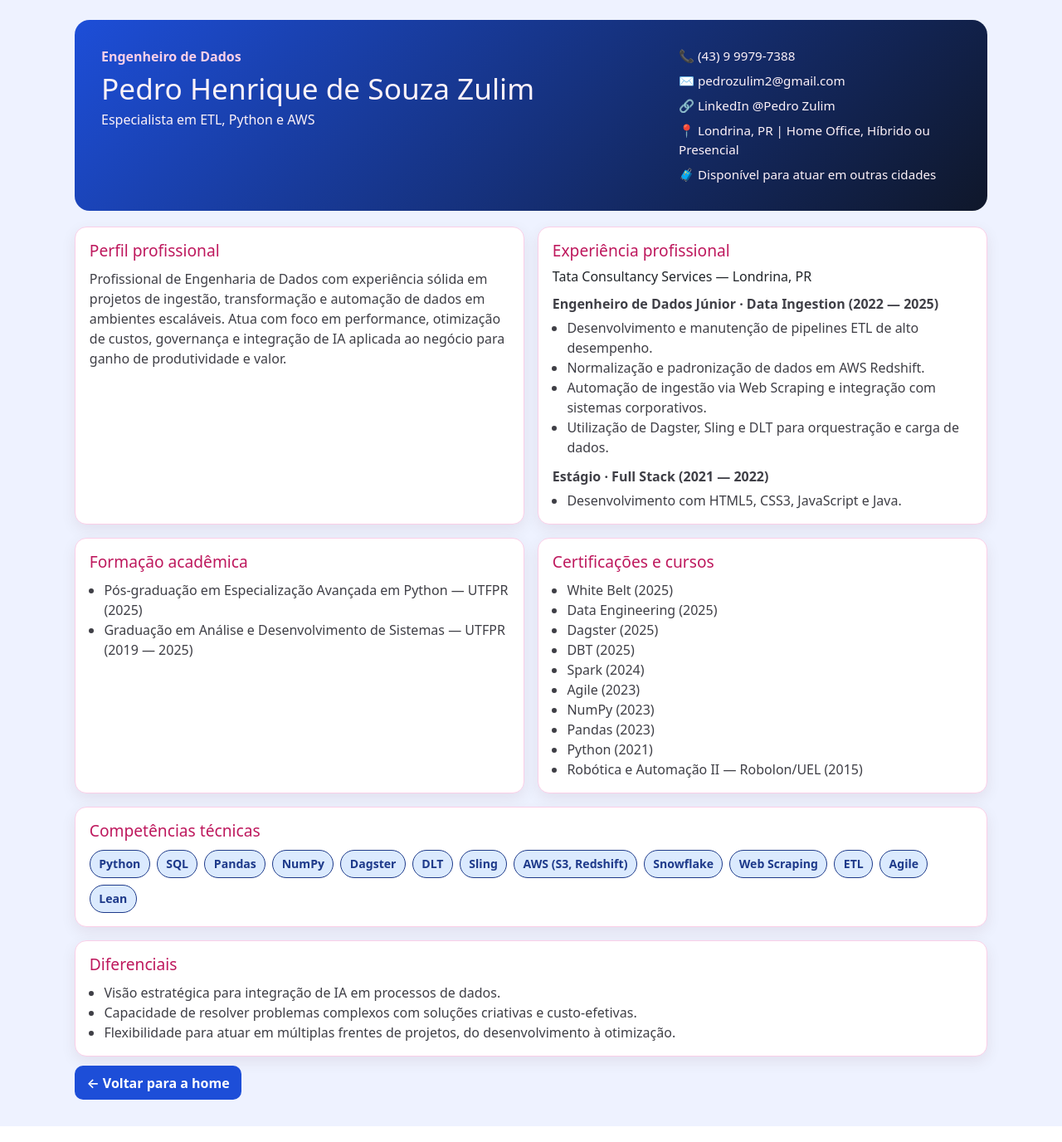
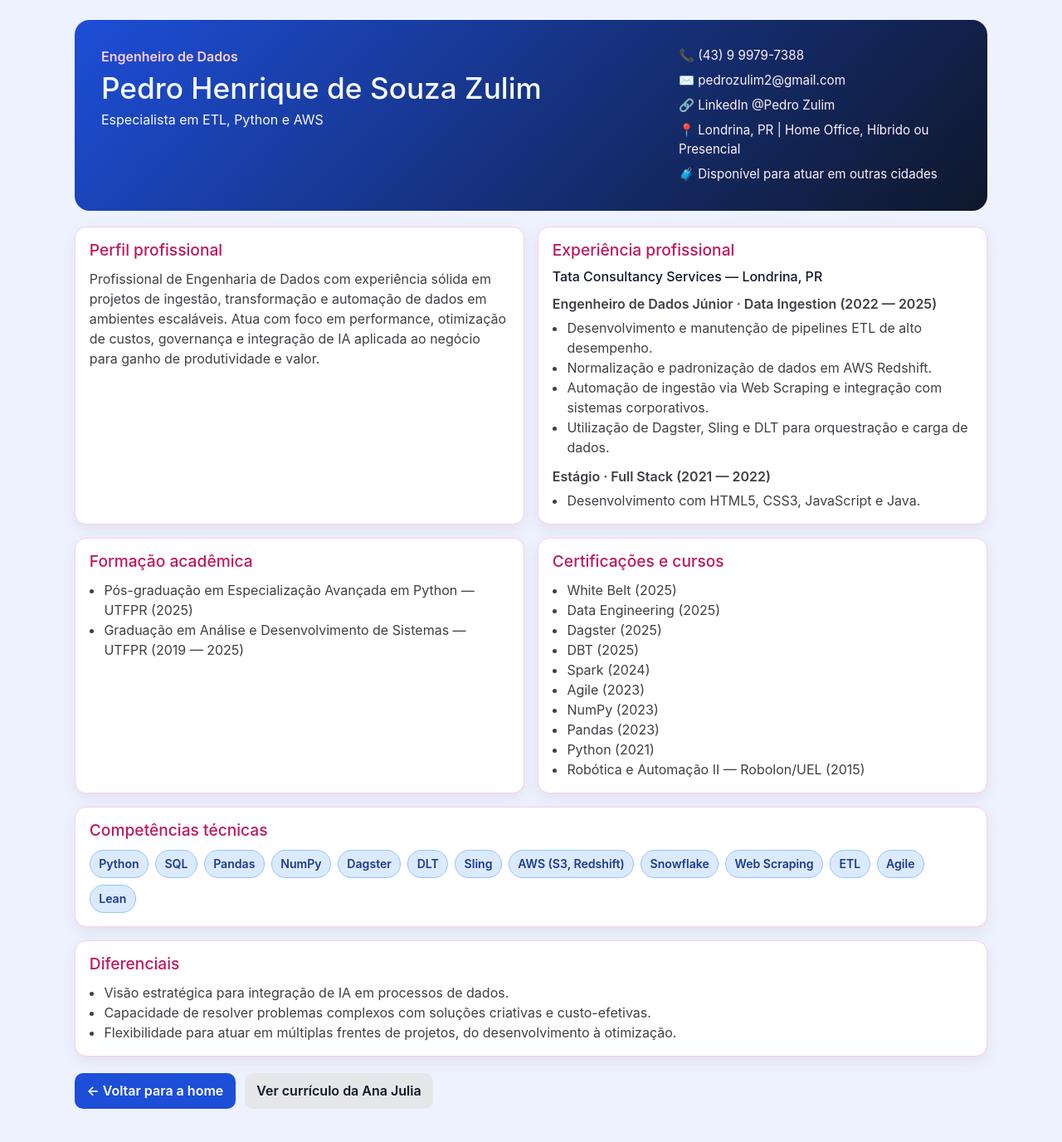
Before and after one commit to PedroZulim/curriculo-portfolio-react, a React (Vite) app: page /#/PedroZulim in a window 1280 px wide. Shown: the whole page at 83% size. Built offline with nearby package versions, Linux system fonts and the light colour scheme.

Commit message:
feat: aplica melhorias de SEO, acessibilidade e UX nos currículos

```diff
--- a/index.html
+++ b/index.html
@@ -1,10 +1,36 @@
 <!doctype html>
-<html lang="en">
+<html lang="pt-BR">
   <head>
     <meta charset="UTF-8" />
+    <meta name="viewport" content="width=device-width, initial-scale=1.0" />
+    <title>Zulim's Tech | Portfólio Profissional</title>
+    <meta
+      name="description"
+      content="Portfólio profissional com currículos de Pedro Henrique Zulim e Ana Julia, com experiência, competências e formação."
+    />
+    <meta name="author" content="Zulim's Tech" />
+    <link rel="canonical" href="https://pedrozulim.github.io/curriculo-portfolio-react/" />
+
+    <meta property="og:type" content="website" />
+    <meta property="og:locale" content="pt_BR" />
+    <meta property="og:site_name" content="Zulim's Tech" />
+    <meta property="og:title" content="Zulim's Tech | Portfólio Profissional" />
+    <meta
+      property="og:description"
+      content="Conheça os currículos de Pedro Henrique Zulim e Ana Julia em um portfólio profissional moderno."
+    />
+    <meta property="og:url" content="https://pedrozulim.github.io/curriculo-portfolio-react/" />
+    <meta property="og:image" content="https://pedrozulim.github.io/curriculo-portfolio-react/vite.svg" />
+
+    <meta name="twitter:card" content="summary_large_image" />
+    <meta name="twitter:title" content="Zulim's Tech | Portfólio Profissional" />
+    <meta
+      name="twitter:description"
+      content="Portfólio profissional com detalhes de experiência, competências e formação."
+    />
+    <meta name="twitter:image" content="https://pedrozulim.github.io/curriculo-portfolio-react/vite.svg" />
+
     <link rel="icon" type="image/svg+xml" href="/vite.svg" />
-    <meta name="viewport" content="width=device-width, initial-scale=1.0" />
-    <title>Zulim's Tech</title>
   </head>
   <body>
     <div id="root"></div>
--- a/package.json
+++ b/package.json
@@ -6,7 +6,8 @@
     "build": "vite build",
     "preview": "vite preview",
     "predeploy": "npm run build",
-    "deploy": "gh-pages -d dist"
+    "deploy": "gh-pages -d dist",
+    "lint": "eslint ."
   },
   "dependencies": {
     "bootstrap": "^5.3.7",
--- a/src/main.jsx
+++ b/src/main.jsx
@@ -1,6 +1,7 @@
 import React from "react";
 import ReactDOM from "react-dom/client";
 import App from "./App";
+import "./styles/global.css";
 
 ReactDOM.createRoot(document.getElementById("root")).render(
   <React.StrictMode>
--- a/src/pages/CurriculoAna.jsx
+++ b/src/pages/CurriculoAna.jsx
@@ -1,4 +1,5 @@
 import { Link } from "react-router-dom";
+import "../styles/CurriculoBase.css";
 import "../styles/CurriculoAna.css";
 
 function CurriculoAna() {
@@ -16,9 +17,9 @@ function CurriculoAna() {
   ];
 
   return (
-    <main className="curriculo-ana-page">
+    <main className="curriculo-page curriculo-ana-page">
       <div className="curriculo-container">
-        <header className="hero-card ana-hero-card">
+        <header className="hero-card ana-hero-card" aria-label="Resumo profissional de Ana Julia">
           <div>
             <p className="hero-role">Estagiária de Direito</p>
             <h1>Ana Julia</h1>
@@ -27,14 +28,14 @@ function CurriculoAna() {
             </p>
           </div>
           <div className="hero-contact">
-            <a href="mailto:anajulia@email.com">✉️ anajulia@email.com</a>
-            <a href="tel:+550000000000">📞 (00) 00000-0000</a>
+            <p>✉️ E-mail profissional disponível sob solicitação</p>
+            <p>📞 Telefone profissional disponível sob solicitação</p>
             <p>📍 Londrina, PR</p>
             <p>⚖️ Disponível para estágio presencial, híbrido ou remoto</p>
           </div>
         </header>
 
-        <section className="content-grid">
+        <section className="content-grid" aria-label="Conteúdo do currículo de Ana Julia">
           <article className="content-card">
             <h2>Perfil profissional</h2>
             <p>
@@ -56,9 +57,7 @@ function CurriculoAna() {
                 Pesquisa de legislação, doutrina e jurisprudência para suporte
                 técnico.
               </li>
-              <li>
-                Atendimento a clientes e organização de documentos processuais.
-              </li>
+              <li>Atendimento a clientes e organização de documentos processuais.</li>
               <li>
                 Acompanhamento de prazos e movimentações processuais em múltiplas
                 áreas do Direito.
@@ -119,6 +118,9 @@ function CurriculoAna() {
           <Link to="/" className="back-button ana-back-button">
             ← Voltar para a home
           </Link>
+          <Link to="/PedroZulim" className="secondary-button">
+            Ver currículo do Pedro Zulim
+          </Link>
         </div>
       </div>
     </main>
--- a/src/pages/CurriculoPedro.jsx
+++ b/src/pages/CurriculoPedro.jsx
@@ -1,4 +1,5 @@
 import { Link } from "react-router-dom";
+import "../styles/CurriculoBase.css";
 import "../styles/CurriculoPedro.css";
 
 function CurriculoPedro() {
@@ -19,9 +20,9 @@ function CurriculoPedro() {
   ];
 
   return (
-    <main className="curriculo-pedro-page">
+    <main className="curriculo-page curriculo-pedro-page">
       <div className="curriculo-container">
-        <header className="hero-card">
+        <header className="hero-card" aria-label="Resumo profissional de Pedro Zulim">
           <div>
             <p className="hero-role">Engenheiro de Dados</p>
             <h1>Pedro Henrique de Souza Zulim</h1>
@@ -42,7 +43,7 @@ function CurriculoPedro() {
           </div>
         </header>
 
-        <section className="content-grid">
+        <section className="content-grid" aria-label="Conteúdo do currículo de Pedro">
           <article className="content-card">
             <h2>Perfil profissional</h2>
             <p>
@@ -57,12 +58,19 @@ function CurriculoPedro() {
           <article className="content-card">
             <h2>Experiência profissional</h2>
             <h3>Tata Consultancy Services — Londrina, PR</h3>
-            <p className="item-title">Engenheiro de Dados Júnior · Data Ingestion (2022 — 2025)</p>
+            <p className="item-title">
+              Engenheiro de Dados Júnior · Data Ingestion (2022 — 2025)
+            </p>
             <ul>
               <li>Desenvolvimento e manutenção de pipelines ETL de alto desempenho.</li>
               <li>Normalização e padronização de dados em AWS Redshift.</li>
-              <li>Automação de ingestão via Web Scraping e integração com sistemas corporativos.</li>
-              <li>Utilização de Dagster, Sling e DLT para orquestração e carga de dados.</li>
+              <li>
+                Automação de ingestão via Web Scraping e integração com sistemas
+                corporativos.
+              </li>
+              <li>
+                Utilização de Dagster, Sling e DLT para orquestração e carga de dados.
+              </li>
             </ul>
             <p className="item-title">Estágio · Full Stack (2021 — 2022)</p>
             <ul>
@@ -73,8 +81,13 @@ function CurriculoPedro() {
           <article className="content-card">
             <h2>Formação acadêmica</h2>
             <ul>
-              <li>Pós-graduação em Especialização Avançada em Python — UTFPR (2025)</li>
-              <li>Graduação em Análise e Desenvolvimento de Sistemas — UTFPR (2019 — 2025)</li>
+              <li>
+                Pós-graduação em Especialização Avançada em Python — UTFPR (2025)
+              </li>
+              <li>
+                Graduação em Análise e Desenvolvimento de Sistemas — UTFPR (2019 —
+                2025)
+              </li>
             </ul>
           </article>
 
@@ -108,16 +121,14 @@ function CurriculoPedro() {
           <article className="content-card full-width">
             <h2>Diferenciais</h2>
             <ul>
+              <li>Visão estratégica para integração de IA em processos de dados.</li>
               <li>
-                Visão estratégica para integração de IA em processos de dados.
+                Capacidade de resolver problemas complexos com soluções criativas e
+                custo-efetivas.
               </li>
               <li>
-                Capacidade de resolver problemas complexos com soluções
-                criativas e custo-efetivas.
-              </li>
-              <li>
-                Flexibilidade para atuar em múltiplas frentes de projetos,
-                do desenvolvimento à otimização.
+                Flexibilidade para atuar em múltiplas frentes de projetos, do
+                desenvolvimento à otimização.
               </li>
             </ul>
           </article>
@@ -127,6 +138,9 @@ function CurriculoPedro() {
           <Link to="/" className="back-button">
             ← Voltar para a home
           </Link>
+          <Link to="/AnaJulia" className="secondary-button">
+            Ver currículo da Ana Julia
+          </Link>
         </div>
       </div>
     </main>
--- a/src/pages/Home.jsx
+++ b/src/pages/Home.jsx
@@ -18,7 +18,7 @@ function Home() {
           <article className="profile-card">
             <h2>Pedro Henrique Zulim</h2>
             <p>Engenheiro de Dados | Especialista em ETL, Python e AWS.</p>
-            <Link to="/PedroZulim" className="profile-link">
+            <Link to="/PedroZulim" className="profile-link" aria-label="Ver currículo de Pedro Henrique Zulim">
               Ver currículo
             </Link>
           </article>
@@ -29,7 +29,7 @@ function Home() {
               Estagiária de Direito com atuação em áreas Trabalhista,
               Previdenciária, Civil e Família.
             </p>
-            <Link to="/AnaJulia" className="profile-link">
+            <Link to="/AnaJulia" className="profile-link" aria-label="Ver currículo de Ana Julia">
               Ver currículo
             </Link>
           </article>
--- a/src/styles/CurriculoAna.css
+++ b/src/styles/CurriculoAna.css
@@ -1,81 +1,29 @@
 .curriculo-ana-page {
-  min-height: 100vh;
   background: #fdf2f8;
-  padding: 1.5rem 1rem 2.5rem;
-}
-
-.curriculo-container {
-  width: min(1100px, 100%);
-  margin: 0 auto;
-}
-
-.hero-card {
-  border-radius: 18px;
-  color: #fdf2f8;
-  padding: clamp(1.2rem, 3vw, 2rem);
-  display: grid;
-  gap: 1rem;
-  grid-template-columns: 2fr 1fr;
 }
 
 .ana-hero-card {
   background: linear-gradient(135deg, #be185d, #7e22ce);
+  color: #fdf2f8;
 }
 
 .hero-role {
-  margin: 0;
   color: #fbcfe8;
-  font-weight: 600;
-}
-
-.hero-card h1 {
-  margin: 0.3rem 0;
-  font-size: clamp(1.4rem, 3vw, 2.2rem);
-}
-
-.hero-subtitle {
-  margin: 0;
-}
-
-.hero-contact {
-  display: grid;
-  align-content: start;
-  gap: 0.45rem;
-  font-size: 0.95rem;
 }
 
 .hero-contact a,
 .hero-contact p {
   color: #fdf2f8;
-  margin: 0;
-  text-decoration: none;
-}
-
-.content-grid {
-  margin-top: 1.2rem;
-  display: grid;
-  grid-template-columns: repeat(12, 1fr);
-  gap: 1rem;
 }
 
 .content-card {
-  grid-column: span 6;
   background: #fff;
   border: 1px solid #fbcfe8;
-  border-radius: 14px;
-  padding: 1rem 1.05rem;
   box-shadow: 0 6px 18px rgba(76, 5, 25, 0.08);
 }
 
 .content-card h2 {
-  margin: 0 0 0.7rem;
   color: #be185d;
-  font-size: 1.2rem;
-}
-
-.content-card h3 {
-  margin: 0 0 0.4rem;
-  font-size: 1rem;
 }
 
 .content-card p,
@@ -83,50 +31,10 @@
   color: #3f3f46;
 }
 
-.content-card ul {
-  margin: 0;
-  padding-left: 1.1rem;
-}
-
-.item-title {
-  margin: 0.7rem 0 0.3rem;
-  font-weight: 600;
-}
-
-.full-width {
-  grid-column: 1 / -1;
-}
-
-.skills-list {
-  display: flex;
-  flex-wrap: wrap;
-  gap: 0.5rem;
-}
-
-.skill-chip {
-  border: 1px solid;
-  font-weight: 600;
-  padding: 0.35rem 0.65rem;
-  border-radius: 999px;
-  font-size: 0.88rem;
-}
-
 .ana-skill-chip {
   background: #fce7f3;
   border-color: #f9a8d4;
   color: #9d174d;
-}
-
-.actions-row {
-  margin-top: 1.2rem;
-}
-
-.back-button {
-  text-decoration: none;
-  color: #fff;
-  font-weight: 600;
-  border-radius: 10px;
-  padding: 0.6rem 0.9rem;
 }
 
 .ana-back-button {
@@ -136,13 +44,3 @@
 .ana-back-button:hover {
   background: #9d174d;
 }
-
-@media (max-width: 900px) {
-  .hero-card {
-    grid-template-columns: 1fr;
-  }
-
-  .content-card {
-    grid-column: 1 / -1;
-  }
-}
--- /dev/null
+++ b/src/styles/CurriculoBase.css
@@ -0,0 +1,129 @@
+.curriculo-page {
+  min-height: 100vh;
+  padding: 1.5rem 1rem 2.5rem;
+}
+
+.curriculo-container {
+  width: min(1100px, 100%);
+  margin: 0 auto;
+}
+
+.hero-card {
+  border-radius: 18px;
+  padding: clamp(1.2rem, 3vw, 2rem);
+  display: grid;
+  gap: 1rem;
+  grid-template-columns: 2fr 1fr;
+}
+
+.hero-role {
+  margin: 0;
+  font-weight: 600;
+}
+
+.hero-card h1 {
+  margin: 0.3rem 0;
+  font-size: clamp(1.4rem, 3vw, 2.2rem);
+}
+
+.hero-subtitle {
+  margin: 0;
+}
+
+.hero-contact {
+  display: grid;
+  align-content: start;
+  gap: 0.45rem;
+  font-size: 0.95rem;
+}
+
+.hero-contact a,
+.hero-contact p {
+  margin: 0;
+  text-decoration: none;
+}
+
+.content-grid {
+  margin-top: 1.2rem;
+  display: grid;
+  grid-template-columns: repeat(12, 1fr);
+  gap: 1rem;
+}
+
+.content-card {
+  grid-column: span 6;
+  border-radius: 14px;
+  padding: 1rem 1.05rem;
+}
+
+.content-card h2 {
+  margin: 0 0 0.7rem;
+  font-size: 1.2rem;
+}
+
+.content-card h3 {
+  margin: 0 0 0.4rem;
+  font-size: 1rem;
+}
+
+.content-card ul {
+  margin: 0;
+  padding-left: 1.1rem;
+}
+
+.item-title {
+  margin: 0.7rem 0 0.3rem;
+  font-weight: 600;
+}
+
+.full-width {
+  grid-column: 1 / -1;
+}
+
+.skills-list {
+  display: flex;
+  flex-wrap: wrap;
+  gap: 0.5rem;
+}
+
+.skill-chip {
+  border: 1px solid;
+  font-weight: 600;
+  padding: 0.35rem 0.65rem;
+  border-radius: 999px;
+  font-size: 0.88rem;
+}
+
+.actions-row {
+  margin-top: 1.2rem;
+  display: flex;
+  flex-wrap: wrap;
+  gap: 0.7rem;
+}
+
+.back-button {
+  text-decoration: none;
+  color: #fff;
+  font-weight: 600;
+  border-radius: 10px;
+  padding: 0.6rem 0.9rem;
+}
+
+.secondary-button {
+  text-decoration: none;
+  background: #e5e7eb;
+  color: #111827;
+  font-weight: 600;
+  border-radius: 10px;
+  padding: 0.6rem 0.9rem;
+}
+
+@media (max-width: 900px) {
+  .hero-card {
+    grid-template-columns: 1fr;
+  }
+
+  .content-card {
+    grid-column: 1 / -1;
+  }
+}
--- a/src/styles/CurriculoPedro.css
+++ b/src/styles/CurriculoPedro.css
@@ -1,78 +1,29 @@
 .curriculo-pedro-page {
-  min-height: 100vh;
   background: #eef2ff;
-  padding: 1.5rem 1rem 2.5rem;
-}
-
-.curriculo-container {
-  width: min(1100px, 100%);
-  margin: 0 auto;
 }
 
 .hero-card {
-  border-radius: 18px;
   background: linear-gradient(135deg, #1d4ed8, #0f172a);
   color: #f9fafb;
-  padding: clamp(1.2rem, 3vw, 2rem);
-  display: grid;
-  gap: 1rem;
-  grid-template-columns: 2fr 1fr;
 }
 
 .hero-role {
-  margin: 0;
   color: #bfdbfe;
-  font-weight: 600;
-}
-
-.hero-card h1 {
-  margin: 0.3rem 0;
-  font-size: clamp(1.4rem, 3vw, 2.2rem);
-}
-
-.hero-subtitle {
-  margin: 0;
-}
-
-.hero-contact {
-  display: grid;
-  align-content: start;
-  gap: 0.45rem;
-  font-size: 0.95rem;
 }
 
 .hero-contact a,
 .hero-contact p {
   color: #e5e7eb;
-  margin: 0;
-  text-decoration: none;
-}
-
-.content-grid {
-  margin-top: 1.2rem;
-  display: grid;
-  grid-template-columns: repeat(12, 1fr);
-  gap: 1rem;
 }
 
 .content-card {
-  grid-column: span 6;
   background: #fff;
   border: 1px solid #dbeafe;
-  border-radius: 14px;
-  padding: 1rem 1.05rem;
   box-shadow: 0 6px 18px rgba(15, 23, 42, 0.06);
 }
 
 .content-card h2 {
-  margin: 0 0 0.7rem;
   color: #1d4ed8;
-  font-size: 1.2rem;
-}
-
-.content-card h3 {
-  margin: 0 0 0.4rem;
-  font-size: 1rem;
 }
 
 .content-card p,
@@ -80,59 +31,16 @@
   color: #1f2937;
 }
 
-.content-card ul {
-  margin: 0;
-  padding-left: 1.1rem;
-}
-
-.item-title {
-  margin: 0.7rem 0 0.3rem;
-  font-weight: 600;
-}
-
-.full-width {
-  grid-column: 1 / -1;
-}
-
-.skills-list {
-  display: flex;
-  flex-wrap: wrap;
-  gap: 0.5rem;
-}
-
 .skill-chip {
   background: #dbeafe;
-  border: 1px solid #93c5fd;
+  border-color: #93c5fd;
   color: #1e3a8a;
-  font-weight: 600;
-  padding: 0.35rem 0.65rem;
-  border-radius: 999px;
-  font-size: 0.88rem;
-}
-
-.actions-row {
-  margin-top: 1.2rem;
 }
 
 .back-button {
-  text-decoration: none;
   background: #1d4ed8;
-  color: #fff;
-  font-weight: 600;
-  border-radius: 10px;
-  padding: 0.6rem 0.9rem;
 }
 
 .back-button:hover {
   background: #1e40af;
 }
-
-@media (max-width: 900px) {
-  .hero-card {
-    grid-template-columns: 1fr;
-  }
-
-  .content-card {
-    grid-column: 1 / -1;
-  }
-}
--- /dev/null
+++ b/src/styles/global.css
@@ -0,0 +1,21 @@
+:root {
+  color-scheme: light;
+}
+
+* {
+  box-sizing: border-box;
+}
+
+body {
+  margin: 0;
+  font-family: "Inter", "Segoe UI", Roboto, Helvetica, Arial, sans-serif;
+  line-height: 1.5;
+  color: #111827;
+}
+
+a:focus-visible,
+button:focus-visible {
+  outline: 3px solid #f59e0b;
+  outline-offset: 3px;
+  border-radius: 10px;
+}
```
Also changed, not shown: 1 other file (tests, documents, lock files or other folders).
